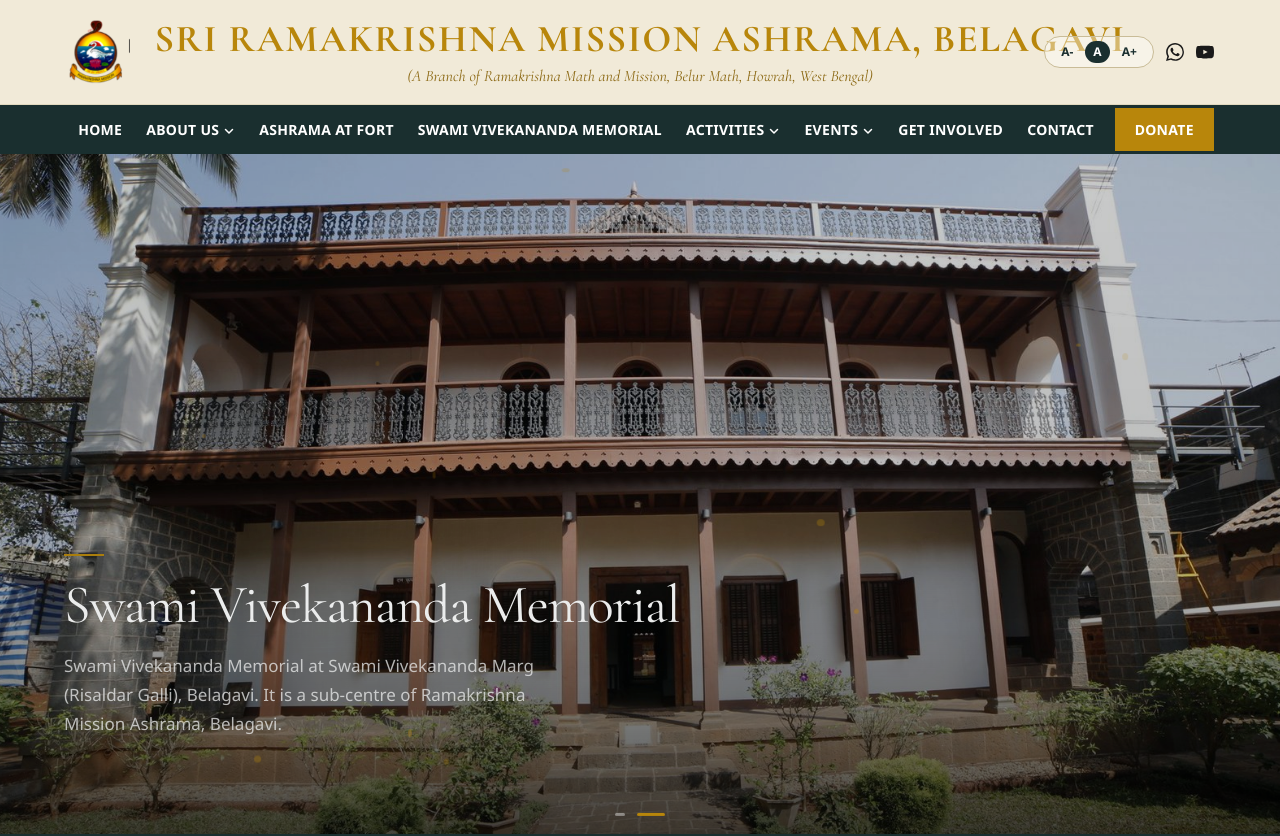
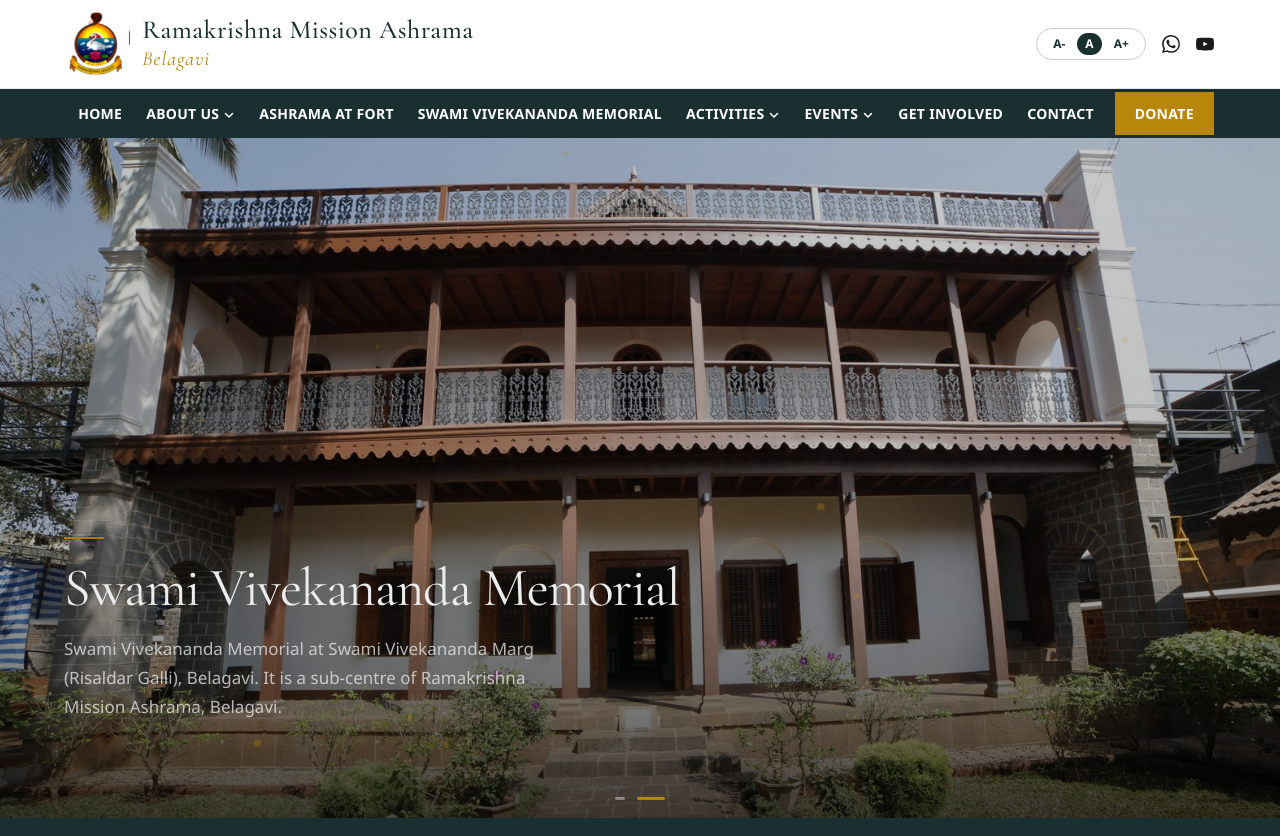
Before and after one commit to vinaysolapurkar/rkm-belagavi, a Next.js app: page / in a window 1280 px wide. Shown: the top 836 px of the page. Built offline with nearby package versions, Linux system fonts and the light colour scheme.

Commit message:
Revert "Redesign top bar with centered classical title"
This reverts commit 0d80753b987aa39cf1879569ec76df894fc4d1ba.

```diff
--- a/src/components/Header.tsx
+++ b/src/components/Header.tsx
@@ -245,15 +245,9 @@
   return (
     <header className="sticky top-0 z-50">
       {/* Top bar */}
-      <div style={{ background: "#F1EAD8", borderBottom: "1px solid #E2D9BF" }}>
-        <div className="site-container" style={{ position: "relative", padding: "18px 15px" }}>
-          {/* Logo (absolute, far left) */}
-          <Link
-            href="/"
-            aria-label="Home"
-            className="hidden md:block"
-            style={{ position: "absolute", left: "15px", top: "50%", transform: "translateY(-50%)" }}
-          >
+      <div className="bg-white border-b border-gray-200">
+        <div className="site-container flex items-center justify-between py-3">
+          <Link href="/" className="flex items-center gap-3">
             <Image
               src="/images/cropped-ashrama_logo-1-180x180.png"
               alt="Ramakrishna Mission Ashrama, Belagavi"
@@ -261,45 +255,37 @@
               height={180}
               className="h-[64px] w-[64px] object-contain"
             />
-          </Link>
-
-          {/* Centered title block */}
-          <Link href="/" className="block text-center" style={{ textDecoration: "none" }}>
-            <h1
-              style={{
-                fontFamily: '"Cormorant Garamond", Georgia, serif',
-                fontSize: "clamp(20px, 3.4vw, 38px)",
-                fontWeight: 700,
-                color: "#B8860B",
-                letterSpacing: "1.5px",
-                textTransform: "uppercase",
-                lineHeight: 1.15,
-                margin: 0,
-              }}
-            >
-              Sri Ramakrishna Mission Ashrama, Belagavi
-            </h1>
+            <div className="leading-tight">
               <p
                 style={{
                   fontFamily: '"Cormorant Garamond", Georgia, serif',
-                fontSize: "clamp(12px, 1.4vw, 16px)",
-                fontStyle: "italic",
-                color: "#8C6914",
-                marginTop: "4px",
-                lineHeight: 1.3,
+                  fontSize: "26px",
+                  fontWeight: 500,
+                  color: "#1A2F2F",
+                  letterSpacing: "0.5px",
+                  lineHeight: 1.1,
                 }}
               >
-              (A Branch of Ramakrishna Math and Mission, Belur Math, Howrah, West Bengal)
+                Ramakrishna Mission Ashrama
               </p>
+              <p
+                style={{
+                  fontFamily: '"Cormorant Garamond", Georgia, serif',
+                  fontSize: "20px",
+                  fontWeight: 400,
+                  color: "#B8860B",
+                  letterSpacing: "1px",
+                  fontStyle: "italic",
+                  marginTop: "2px",
+                }}
+              >
+                Belagavi
+              </p>
+            </div>
           </Link>
-
-          {/* Controls (absolute, far right) */}
-          <div
-            className="hidden md:flex items-center gap-3"
-            style={{ position: "absolute", right: "15px", top: "50%", transform: "translateY(-50%)" }}
-          >
+          <div className="hidden md:flex items-center gap-4">
             {/* Font size adjuster */}
-            <div className="flex items-center gap-1 border border-[#C9BC97] rounded-full px-2 py-1 bg-white/40">
+            <div className="flex items-center gap-1 border border-[#ccc] rounded-full px-2 py-1">
               {fontSizes.map((f, i) => (
                 <button
                   key={f.label}
```
Lines whose indentation alone changed are shown as unchanged.
